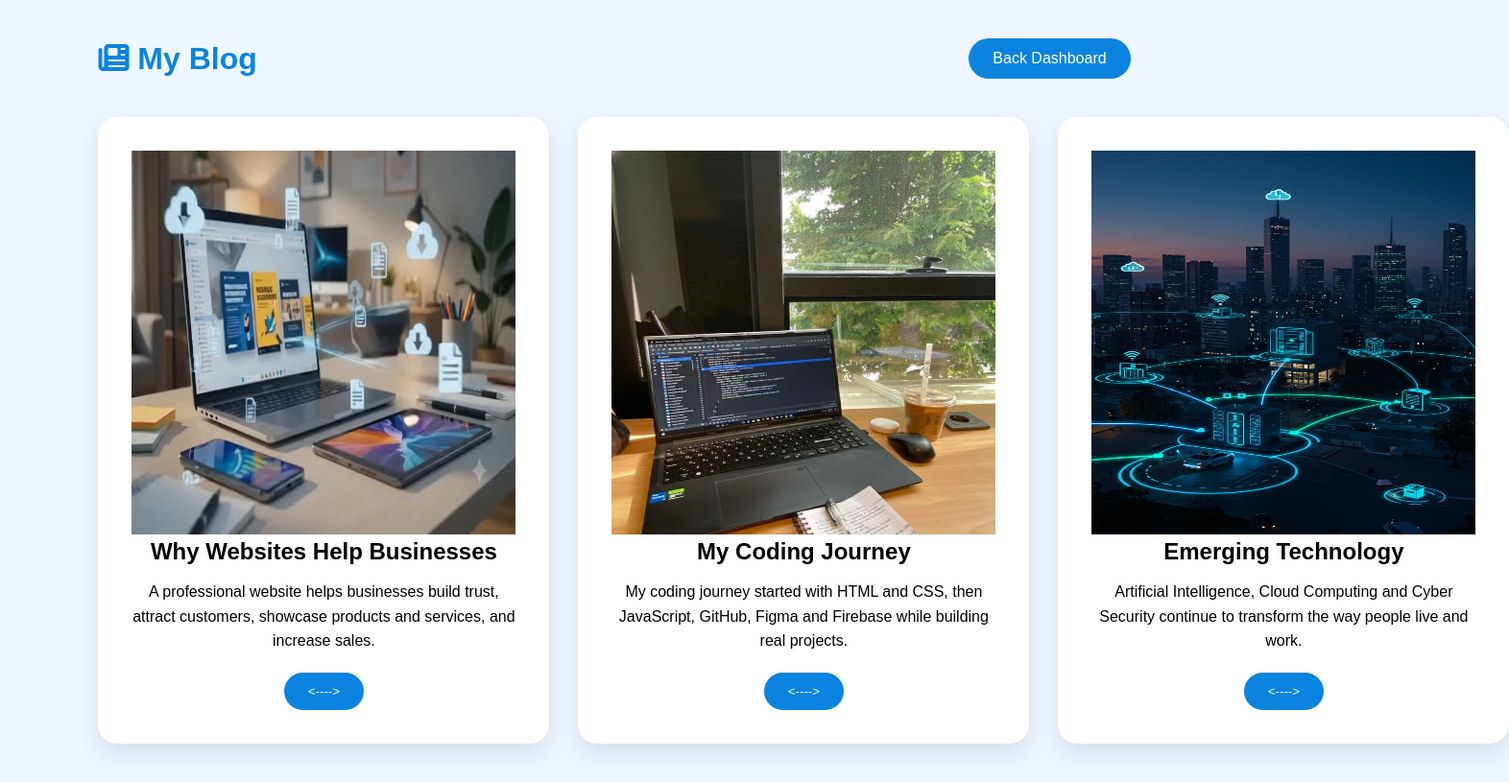
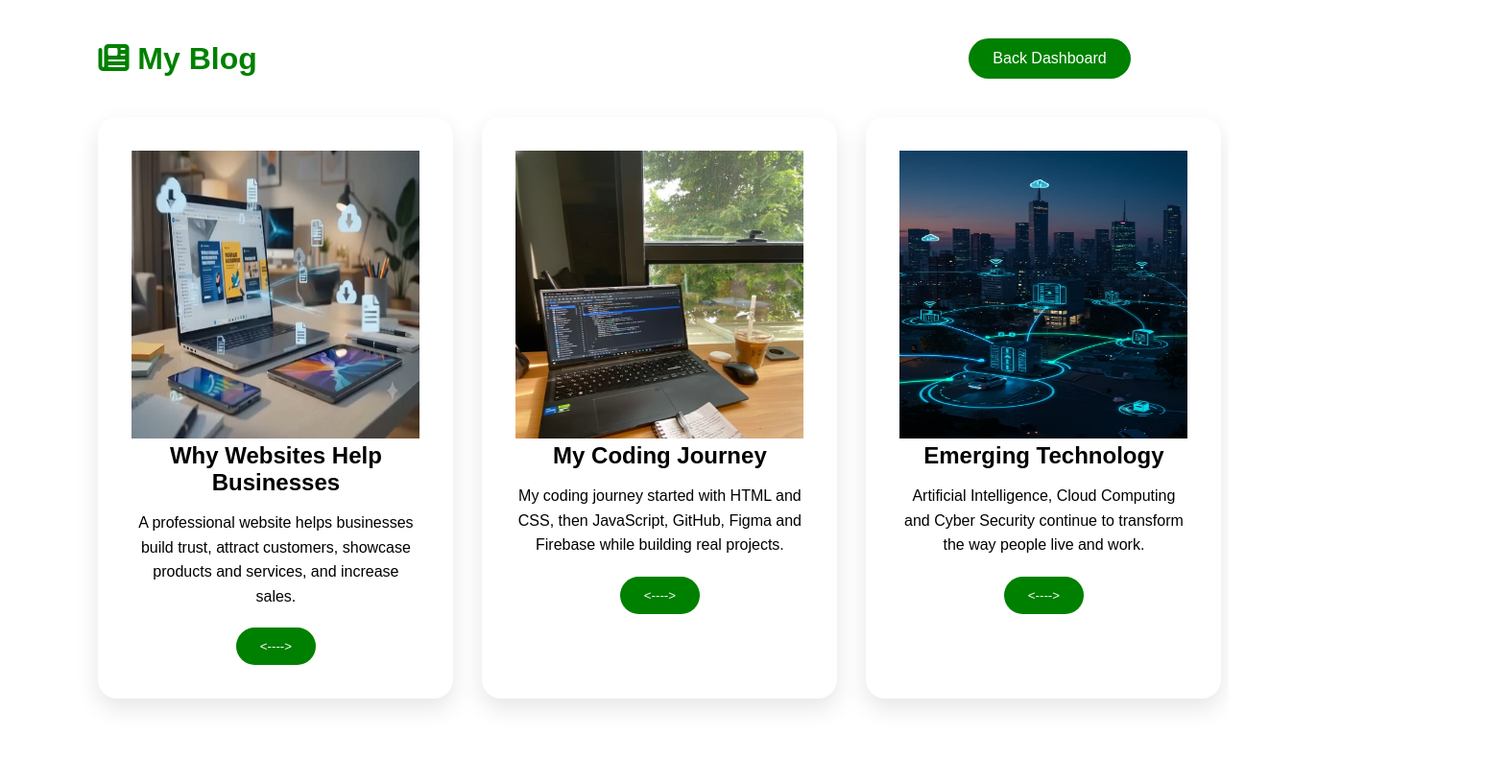
Before and after one commit to tuyizereb7-hash/bosco-portfolio, a plain HTML site: page blog.html in a window 1280 px wide. Shown: the whole page at 96% size, 1572 px wide, since content can reach past the window. Drawn offline with Linux system fonts and the light colour scheme.

```diff
--- a/blog.css
+++ b/blog.css
@@ -6,7 +6,7 @@
 }
 
 body{
-    background:#eef6ff;
+    background:white;
 }
 
 .container{
@@ -21,12 +21,12 @@ header{
 }
 
 header h1{
-    color:#0b84e0;
+    color:green;
 }
 
 header a{
     text-decoration:none;
-    background:#0b84e0;
+    background:green;
     color:white;
     padding:12px 25px;
     border-radius:25px;
@@ -53,7 +53,7 @@ header a{
 
 .blog-card i{
     font-size:50px;
-    color:#0b84e0;
+    color:green;
     margin-bottom:20px;
 }
 
@@ -67,7 +67,7 @@ header a{
 }
 
 .blog-card button{
-    background:#0b84e0;
+    background:green;
     color:white;
     border:none;
     padding:12px 25px;
@@ -76,7 +76,7 @@ header a{
 }
 
 .blog-card button:hover{
-    background:#075ea5;
+    background:green;
 }
 
 @media(max-width:900px){
@@ -89,6 +89,10 @@ grid-template-columns:1fr;
 
 }
 .blog-images{
-    height: 400px;
-    width: 400px;
+    height: 300px;
+    width: 300px;
 }
+.blog-card img{
+    height: 300px;
+    width: 300px;
+}
```
Also changed, not shown: index.html (+3 -0 lines).
